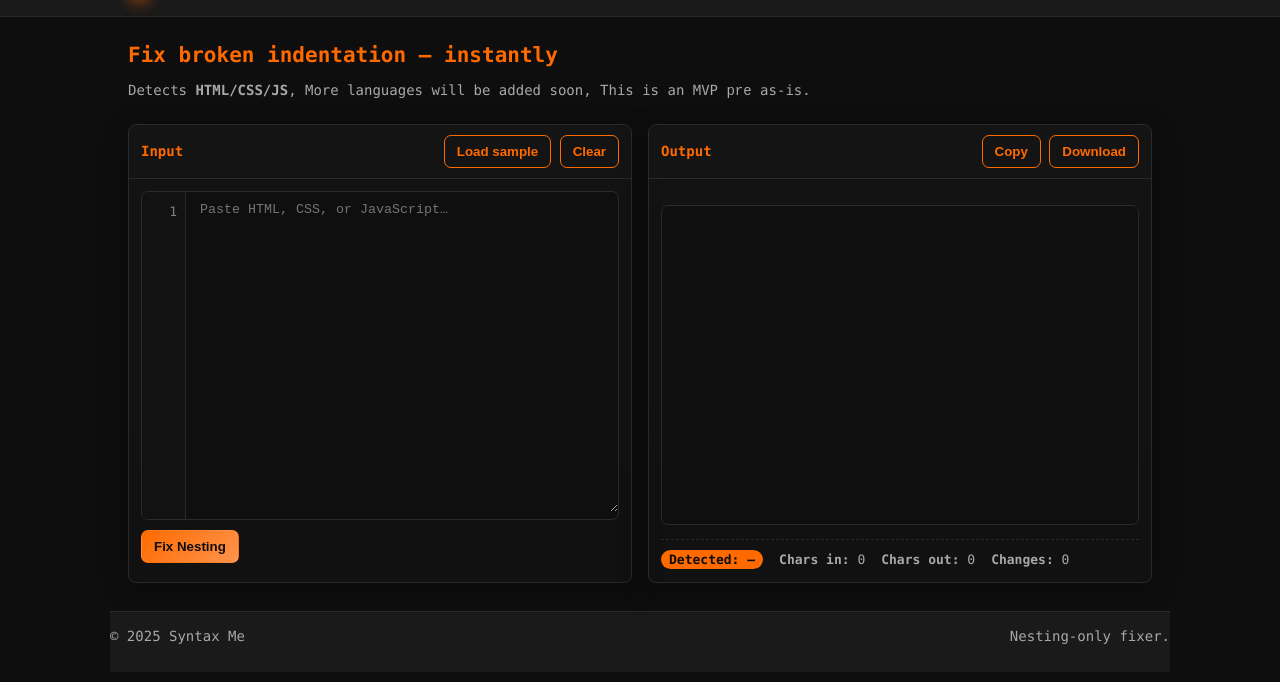
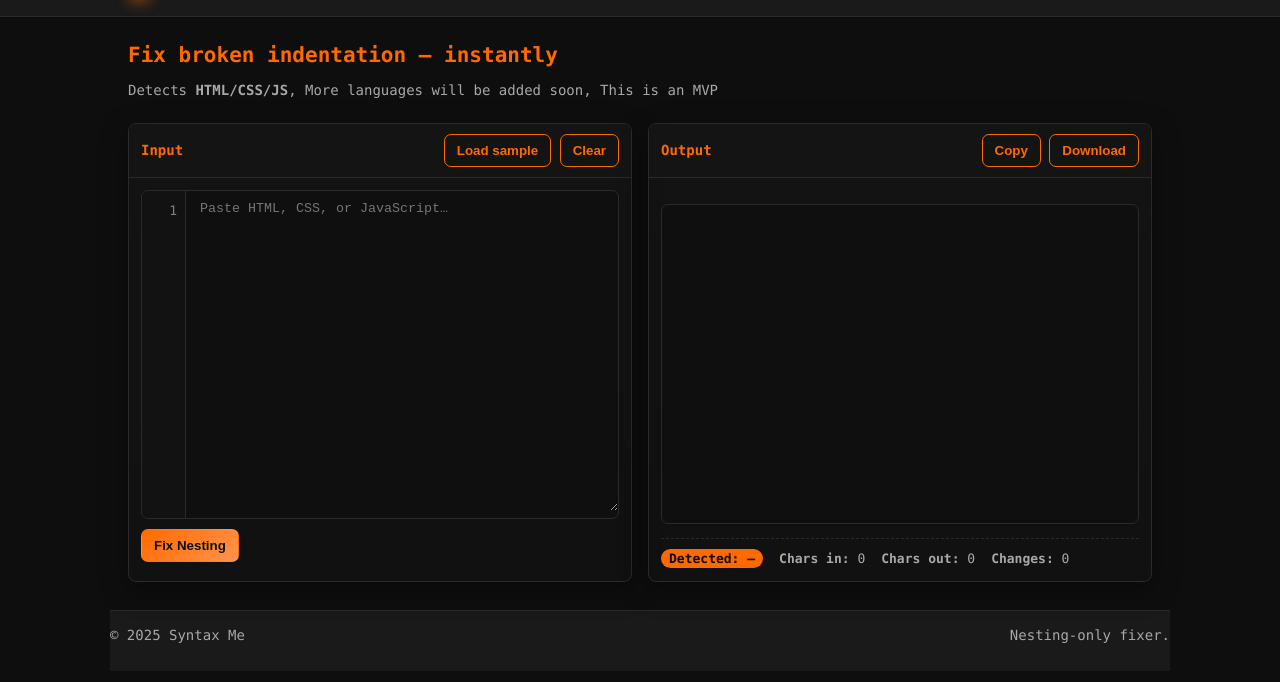
Before and after one commit to autin2/SyntaxMe, a plain HTML site: page newsaas/index.html in a window 1280 px wide. Shown: the part 44-726 px from the top of the page. Drawn offline with Linux system fonts and the light colour scheme.

Commit message:
Update index.html

```diff
--- a/newsaas/index.html
+++ b/newsaas/index.html
@@ -87,7 +87,7 @@
   <main class="container">
     <section class="intro">
       <h1>Fix broken indentation — instantly</h1>
-      <p>Detects <strong>HTML/CSS/JS</strong>, More languages will be added soon, This is an MVP <code>pre</code> as-is.</p>
+      <p>Detects <strong>HTML/CSS/JS</strong>, More languages will be added soon, This is an MVP </p>
     </section>
 
     <section class="workbench">
```
